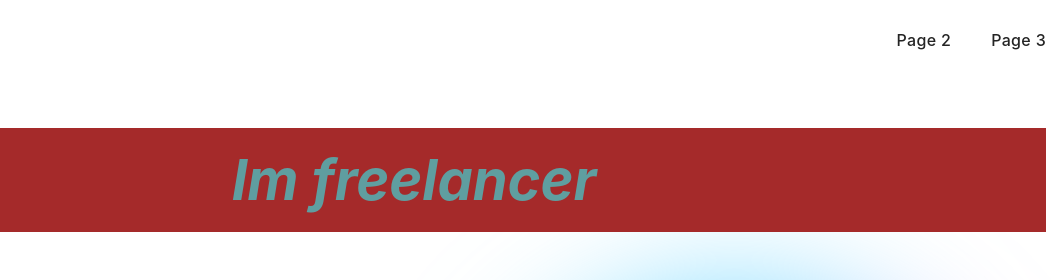
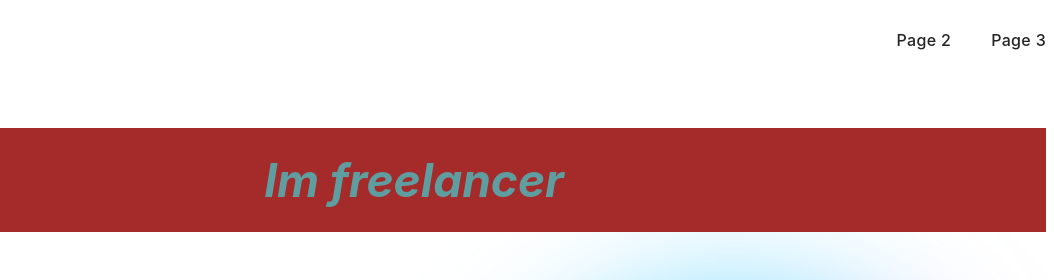
Before and after one commit to igorivchenko/goit-test, a website built with Vite: page src/index.html in a window 1280 px wide. Shown: the top 280 px of the page, 226-1280 px from the left. Built offline with nearby package versions, Linux system fonts and the light colour scheme.

```diff
--- a/src/css/section-one.css
+++ b/src/css/section-one.css
@@ -5,7 +5,7 @@
 
 .section-one h1 {
   display: block;
-  font-size: 56px;
+  font-size: 46px;
   font-style: italic;
   color: cadetblue;
   text-align: center;
```
